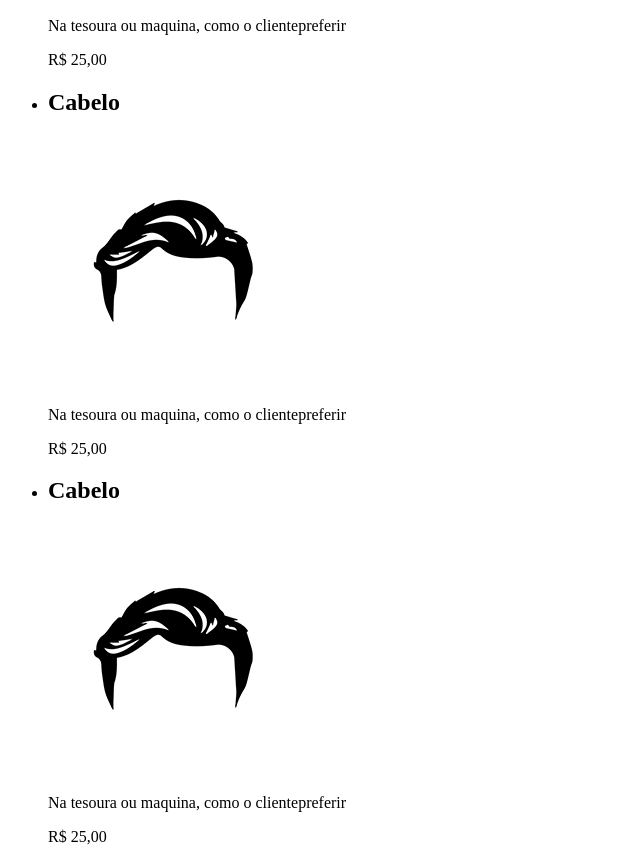
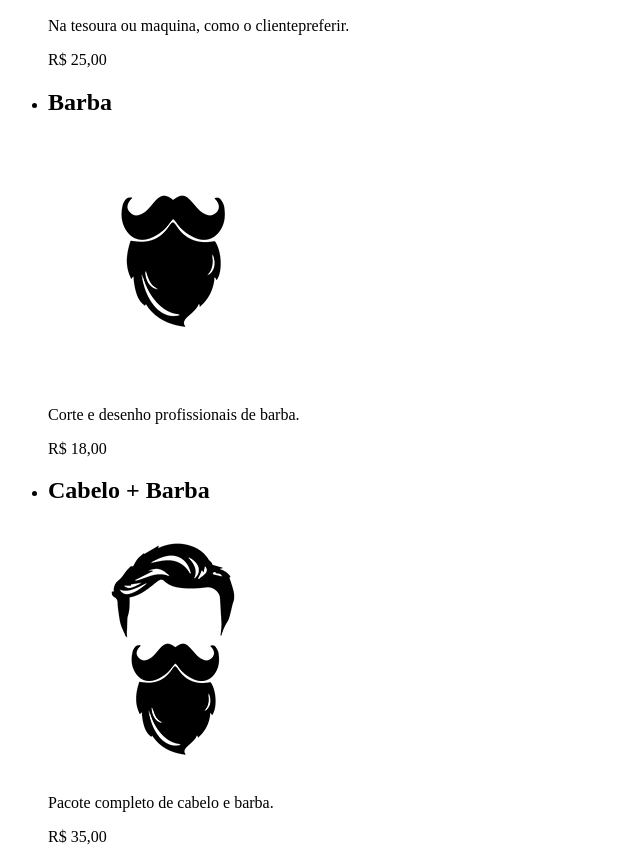
Before and after one commit to 8beatrizferreira16092008/site-barbearia, a plain HTML site: page produtos.html in a window 1280 px wide. Shown: the part 675-1537 px from the top of the page, without its empty margins (0-640 px from the left). Drawn offline with Linux system fonts and the light colour scheme.

Commit message:
inserindo produtos

```diff
--- a/produtos.html
+++ b/produtos.html
@@ -27,20 +27,20 @@
             <li>
                 <h2>Cabelo</h2>
                 <img src="img/cabelo.jpg" alt="Vetor de Cabelo">
-                <p class="produto-descricao">Na tesoura ou maquina, como o clientepreferir</p>
+                <p class="produto-descricao">Na tesoura ou maquina, como o clientepreferir.</p>
                 <p class="produto-preco">R$ 25,00</p>
             </li>
             <li>
-                <h2>Cabelo</h2>
-                <img src="img/cabelo.jpg" alt="Vetor de Cabelo">
-                <p class="produto-descricao">Na tesoura ou maquina, como o clientepreferir</p>
-                <p class="produto-preco">R$ 25,00</p>
+                <h2>Barba</h2>
+                <img src="img/barba.jpg" alt="Vetor de Cabelo">
+                <p class="produto-descricao">Corte e desenho profissionais de barba.</p>
+                <p class="produto-preco">R$ 18,00</p>
             </li>
             <li>
-                <h2>Cabelo</h2>
-                <img src="img/cabelo.jpg" alt="Vetor de Cabelo">
-                <p class="produto-descricao">Na tesoura ou maquina, como o clientepreferir</p>
-                <p class="produto-preco">R$ 25,00</p>
+                <h2>Cabelo + Barba</h2>
+                <img src="img/cabelo+barba.jpg" alt="Vetor de Cabelo + barba">
+                <p class="produto-descricao">Pacote completo de cabelo e barba.</p>
+                <p class="produto-preco">R$ 35,00</p>
             </li>
         </ul>
 
```
